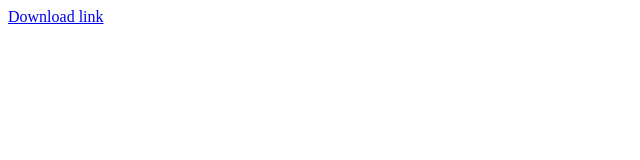
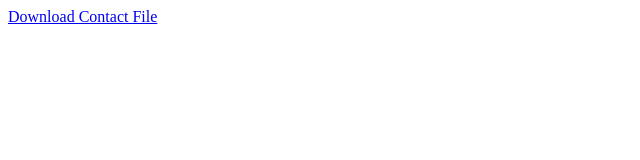
Before and after one commit to samnuaimi/samnuaimi, a plain HTML site: page index.html in a window 1280 px wide. Shown: the full height of the page, 0-640 px from the left. Drawn offline with Linux system fonts and the light colour scheme.

Commit message:
Update index.html

```diff
--- a/index.html
+++ b/index.html
@@ -1,5 +1,5 @@
 <!DOCTYPE html>
 
-<a href="https://samnuaimi.github.io/samnuaimi/Contact.vcf" download="filename">Download link</a>
+<a href="https://samnuaimi.github.io/samnuaimi/Contact.vcf" download="filename">Download Contact File</a>
 
 </html>
```
